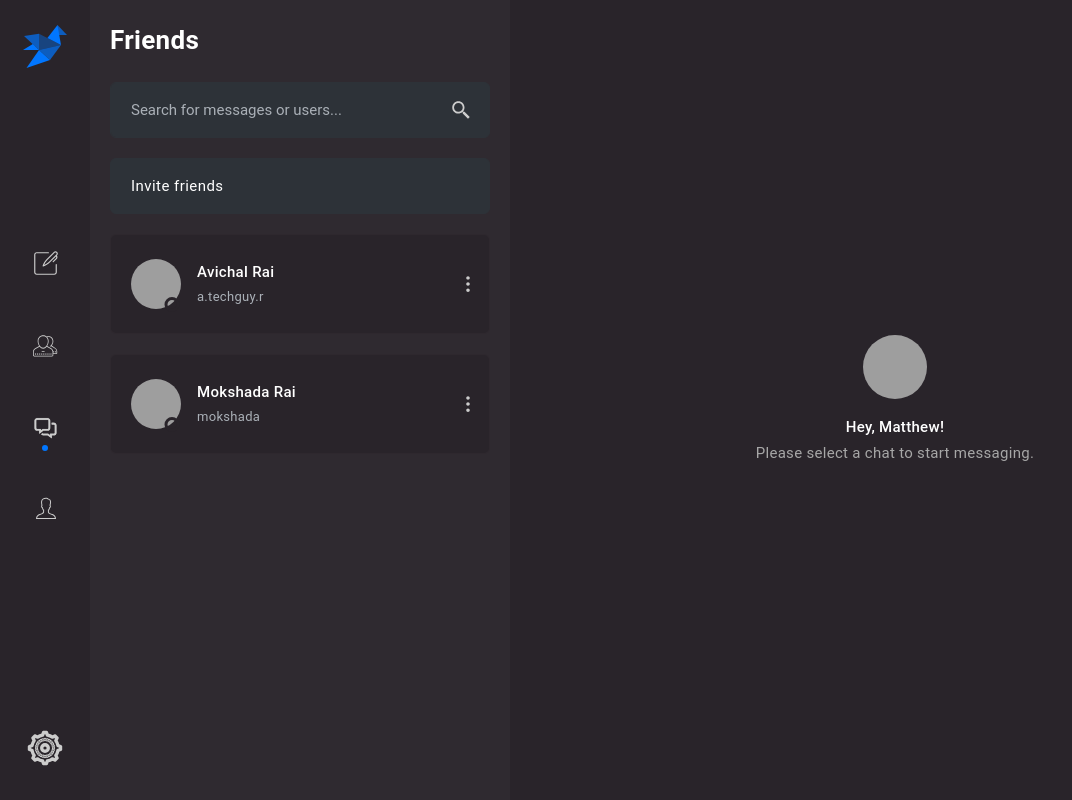
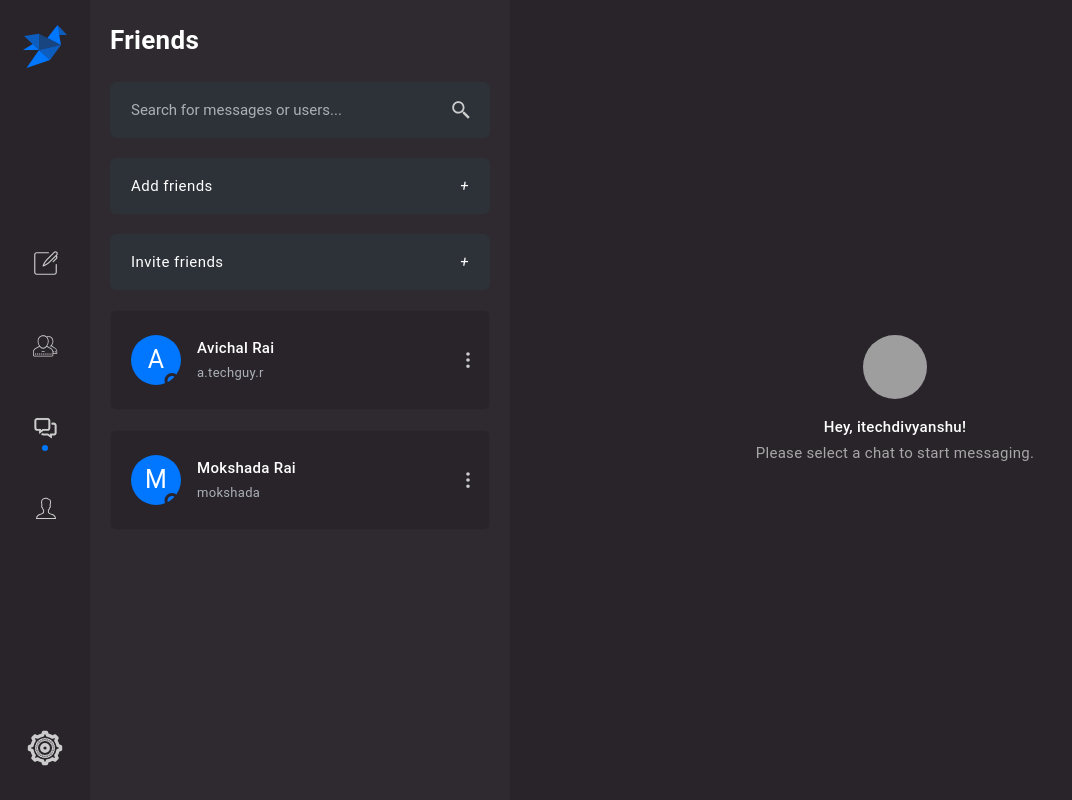
Before and after one commit to itechindrustries/flimbun, a Django app: page / in a window 1280 px wide, after a click on "Friends". Shown: the whole page, without its empty margins (0-1072 px from the left). Run offline with Django 3.2, Linux system fonts and the light colour scheme; a user stored in the database is signed in; data comes from the database, SQL or seed files in the repository; some libraries are stand-ins or nearby versions; some web fonts are replaced; grey boxes are pictures that could not be loaded.

Commit message:
updated the sidebar- profile/friends

```diff
--- a/chat/templates/index.html
+++ b/chat/templates/index.html
@@ -24,7 +24,7 @@
         <div class="navigation navbar navbar-light justify-content-center py-xl-7">
 
             <!-- Brand -->
-            <a href="#" class="d-none d-xl-block mb-6">
+            <a style="cursor: pointer;" id="nav-bar-toggle" class="d-none d-xl-block mb-6">
                 <svg version="1.1" id="" xmlns="http://www.w3.org/2000/svg" xmlns:xlink="http://www.w3.org/1999/xlink" x="0px" y="0px" viewBox="0 0 46 46" enable-background="new 0 0 46 46" xml:space="preserve" class="injected-svg mx-auto fill-primary" style="height: 46px;">
                 <polygon opacity="0.7" points="45,11 36,11 35.5,1 "></polygon>
                 <polygon points="35.5,1 25.4,14.1 39,21 "></polygon>
@@ -168,8 +168,8 @@
 
                                                     <div class="media">
 
-                                                        <div class="avatar avatar-online mr-5">
-                                                            <img class="avatar-img" src="assets/images/avatars/10.jpg" alt="Anna Bridges">
+                                                        <div style="text-transform: uppercase;text-align: center;background:#0176ff;padding-top: 25px;color: #fff;font-size: 25px;" class="avatar avatar-online mr-5">
+                                                            {{ i.first_name|make_list|first }}
                                                         </div>
 
 
@@ -241,9 +241,13 @@
                                 <!-- Search -->
 
                                 <!-- Button -->
+                                <button type="button" class="btn btn-lg btn-block btn-secondary d-flex align-items-center mb-6" data-toggle="modal" data-target="#add-friends">
+                                    Add friends
+                                    <i class="ml-auto">&#43;</i>
+                                </button>
                                 <button type="button" class="btn btn-lg btn-block btn-secondary d-flex align-items-center mb-6" data-toggle="modal" data-target="#invite-friends">
                                     Invite friends
-                                    <i class="fe-users ml-auto"></i>
+                                    <i class="ml-auto">&#43;</i>
                                 </button>
 
                                 <!-- Friends -->
@@ -255,8 +259,8 @@
 
                                             <div class="media">
 
-                                                <div class="avatar avatar-online mr-5">
-                                                    <img class="avatar-img" src="assets/images/avatars/10.jpg" alt="Anna Bridges">
+                                                <div style="text-transform: uppercase;text-align: center;background:#0176ff;padding-top: 25px;color: #fff;font-size: 25px;" class="avatar avatar-online mr-5">
+                                                    {{ i.first_name|make_list|first }}
                                                 </div>
 
 
@@ -342,7 +346,7 @@
                                                     <div class="media">
 
 
-                                                        <div style="text-transform: uppercase;text-align: center;background:#0176ff;padding-top: 25px;color: #fff;font-size: 25px;" class="avatar mr-5">
+                                                        <div style="text-transform: uppercase;text-align: center;background:#0176ff;padding-top: 25px;color: #fff;font-size: 25px;" class="avatar avatar-online mr-5">
                                                             {{ grp.name|make_list|first }}
                                                         </div>
 
@@ -377,7 +381,7 @@
                                                     <div class="media">
 
 
-                                                        <div style="text-transform: uppercase;text-align: center;background:#0176ff;padding-top: 25px;color: #fff;font-size: 25px;" class="avatar mr-5">
+                                                        <div style="text-transform: uppercase;text-align: center;background:#0176ff;padding-top: 25px;color: #fff;font-size: 25px;" class="avatar avatar-online mr-5">
                                                             {{ fc.username|make_list|first }}
                                                         </div>
 
@@ -445,11 +437,11 @@
                                         <div class="text-center py-6">
                                             <!-- Photo -->
                                             <div class="avatar avatar-xl mb-5">
-                                                <img class="avatar-img" src="assets/images/avatars/12.jpg" alt="">
+                                                <img class="avatar-img" src="static/avatar.svg" alt="">
                                             </div>
 
-                                            <h5>Matthew Wiggins</h5>
-                                            <p class="text-muted">Bootstrap is an open source toolkit for developing web with HTML.</p>
+                                            <h5>{{user.first_name}} {{user.last_name}}</h5>
+                                            <p class="text-muted">{{user.profile.bio}}</p>
                                         </div>
                                     </div>
                                 </div>
@@ -472,8 +464,8 @@
                                             <li class="list-group-item px-0 py-6">
                                                 <div class="media align-items-center">
                                                     <div class="media-body">
-                                                        <p class="small text-muted mb-0">Phone</p>
-                                                        <p>+39 02 87 21 43 19</p>
+                                                        <p class="small text-muted mb-0">Friends</p>
+                                                        <p>{{user.profile.friends.count}}</p>
                                                     </div>
                                                     <i class="text-muted icon-sm fe-mic"></i>
                                                 </div>
@@ -551,7 +543,7 @@
                                         <!-- Button -->
                                         <button type="button" class="btn btn-lg btn-block btn-basic d-flex align-items-center">
                                             Logout
-                                            <span class="fe-log-out ml-auto"></span>
+                                            <span class="ml-auto">&#8594;</span>
                                         </button>
                                     </div>
                                 </div>
@@ -577,10 +569,10 @@
                 <div class="container-xxl">
 
                     <div class="avatar avatar-lg mb-5">
-                        <img class="avatar-img" src="assets/images/avatars/12.jpg" alt="">
+                        <img class="avatar-img" src="static/avatar.svg" alt="">
                     </div>
 
-                    <h6>Hey, Matthew!</h6>
+                    <h6>Hey, {{user}}!</h6>
                     <p>Please select a chat to start messaging.</p>
                 </div>
             </div>
@@ -641,6 +633,45 @@
             </div>
         </div>
     </div>
+    <div class="modal fade" id="add-friends" tabindex="-1" role="dialog" aria-hidden="true">
+        <div class="modal-dialog modal-dialog-centered" role="document">
+            <div class="modal-content">
+
+                <div class="modal-header">
+                    <div class="media flex-fill">
+                        <div class="icon-shape rounded-lg bg-primary text-white mr-5">
+                            <i class="fe-users"></i>
+                        </div>
+                        <div class="media-body align-self-center">
+                            <h5 class="modal-title">Add friends</h5>
+                            <p class="small">Add colleagues, clients and friends.</p>
+                        </div>
+                    </div>
+
+                    <button type="button" class="close" data-dismiss="modal" aria-label="Close">
+                        <span aria-hidden="true">×</span>
+                    </button>
+                </div>
+
+                <div class="modal-body">
+                    <form action="#">
+                        <div class="form-group">
+                            <label for="invite-email" class="small">Username</label>
+                            <input type="text" class="form-control form-control-lg" id="invite-email">
+                        </div>
+                    </form>
+                </div>
+
+                <div class="modal-footer">
+                    <button type="button" class="btn btn-lg btn-block btn-primary d-flex align-items-center">
+                        Add friend
+                        <i class="ml-auto">+</i>
+                    </button>
+                </div>
+
+            </div>
+        </div>
+    </div>
     {% if messages %}
           {% for message in messages %}
           <nav class="navbar navbar-preview fixed-top">
@@ -672,6 +703,15 @@
                 }
             }
         })
+
+        $('#nav-bar-toggle').click(function(){
+        if($('.sidebar').css('display') == 'none'){
+          $('.sidebar').show('slow');
+        } else {
+          $('.sidebar').hide('slow');
+        }
+        });
+
     </script>
 
 </body></html>
```
Also changed, not shown: other parts of chat/templates/index.html (+15 -27 lines).
